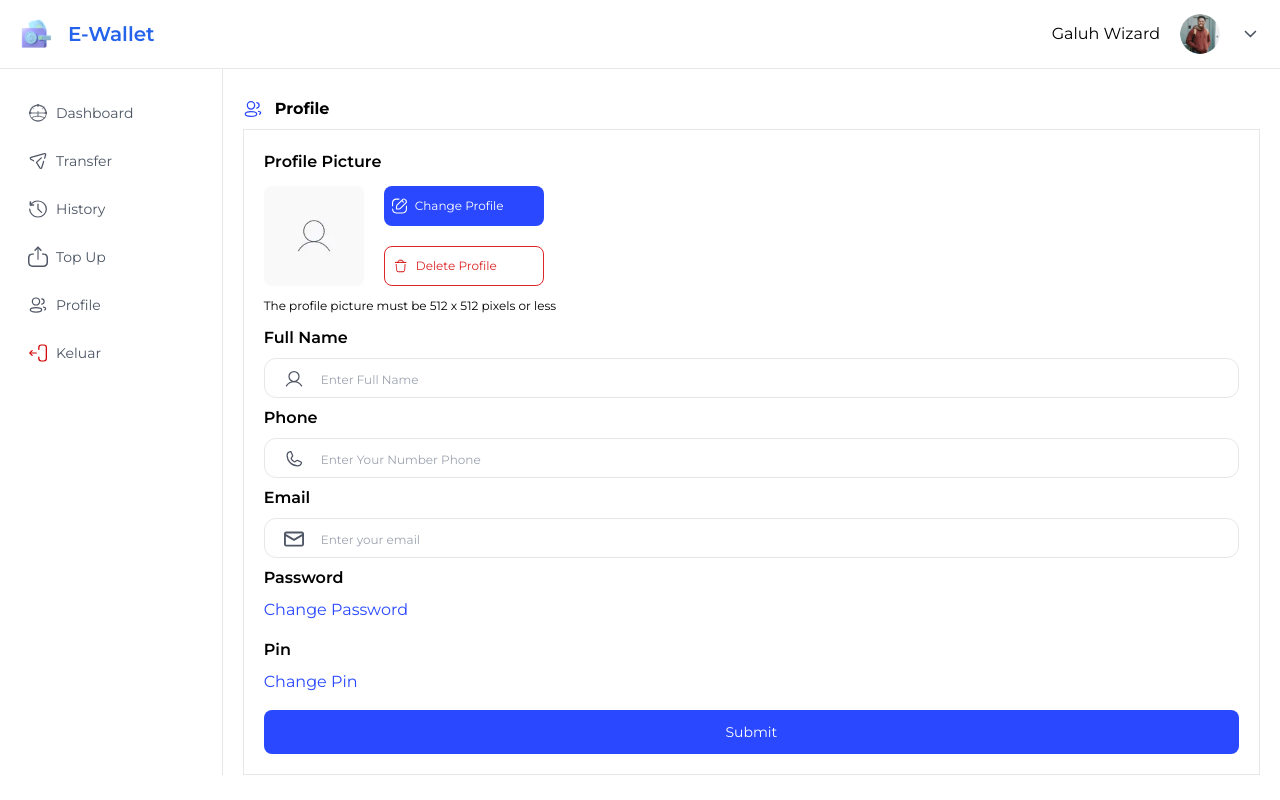
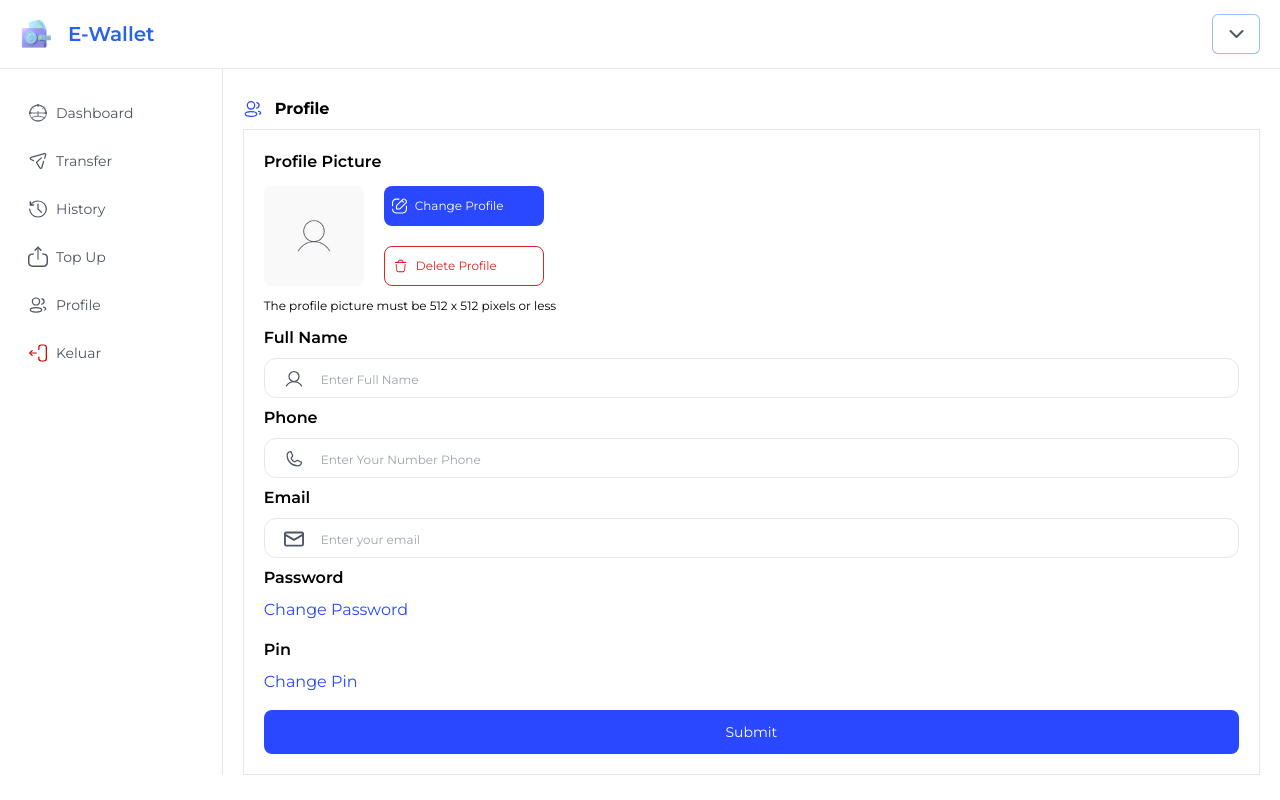
Before and after one commit to RamadanRangkuti/e-wallet_fe, a React (Vite) app: page /user in a window 1280 px wide. Built offline with nearby package versions, Linux system fonts and the light colour scheme.

Commit message:
Navbar user fixing_0.1

```diff
--- a/src/components/Navbar.tsx
+++ b/src/components/Navbar.tsx
@@ -43,20 +43,20 @@ export default function Navbar() {
           </button>
         </div>
         <div
-          className="bg-white absolute right-0 mt-2 w-full origin-top-right divide-y divide-gray-100 hidden shadow-lg ring-1 ring-black ring-opacity-5 focus:outline-none text-black"
+          className="bg-white absolute right-0 mt-2 w-56 origin-top-right divide-y divide-gray-100 hidden shadow-lg ring-1 ring-black ring-opacity-5 focus:outline-none text-black"
           role="menu"
           aria-orientation="vertical"
           aria-labelledby="menu-button1"
         >
           <div className="py-5 flex flex-col gap-2 p-4" role="none">
-            <Link to={"/login"}>
+            <Link to={"#"}>
               <button className="justify-center px-5 py-3 text-blue-500 bg-white rounded-md border border-white border-solid w-full  active:border active:border-primary active:border-solid focus:border focus:border-primary focus:border-solid">
-                Sign In
+                Log out
               </button>
             </Link>
-            <Link to={"/register"}>
+            <Link to={"#"}>
               <button className="justify-center px-5 py-3 text-blue-500 bg-white rounded-md border border-white border-solid w-full active:border active:border-primary active:border-solid focus:border focus:border-primary focus:border-solid">
-                Sign Up
+                xxxxxx
               </button>
             </Link>
           </div>
--- a/src/components/UserNavbar.tsx
+++ b/src/components/UserNavbar.tsx
@@ -1,12 +1,23 @@
 // import * as React from "react";
 import wallet from "../assets/icons/wallet.svg";
-import profile from "../assets/images/ProfileNavbar.png";
+// import profile from "../assets/images/ProfileNavbar.png";
 import dropdown from "../assets/icons/dropdown.svg";
+import Threedots from '../assets/icons/Threedots.svg'
+import { Link } from "react-router-dom";
+import { MouseEventHandler, useState } from "react";
 
 
 export default function UserNavbar() {
 
 
+  const [isDropdownOpen, setIsDropdownOpen] = useState(false);
+    const dropDown: MouseEventHandler<HTMLButtonElement> = () => {
+      const dropdownMenu = document.querySelector('.absolute[aria-labelledby="menu-button"]');
+      const dropdownMenu1 = document.querySelector('.absolute[aria-labelledby="menu-button1"]');
+      setIsDropdownOpen((prevState) => !prevState);
+      isDropdownOpen ? dropdownMenu1?.classList.remove("hidden") : dropdownMenu1?.classList.add("hidden");
+      isDropdownOpen ? dropdownMenu?.classList.remove("hidden") : dropdownMenu?.classList.add("hidden");
+    };
 
   return (
     <>
@@ -20,11 +31,39 @@ export default function UserNavbar() {
               </div>
             </div>
           </div>
-          <button className="flex gap-5 items-center">
-            <p>Galuh Wizard</p>
-            <img src={profile} width="40" className="rounded-full" />
-            <img width="20" src={dropdown} />
+          <div className="">
+        <div>
+          <button
+            onClick={dropDown}
+            type="button"
+            className="dropdown-menu  inline-flex w-full justify-center gap-x-1.5 rounded-md px-3 py-2 text-sm font-semibold text-gray-900 shadow-sm ring-1 ring-inset "
+            id="menu-button"
+            aria-expanded="true"
+            aria-haspopup="true"
+          >
+            <img src={dropdown} alt="" />
           </button>
+        </div>
+        <div
+          className="bg-white absolute right-0 mt-2 w-56 origin-top-right divide-y divide-gray-100 hidden shadow-lg ring-1 ring-black ring-opacity-5 focus:outline-none text-black"
+          role="menu"
+          aria-orientation="vertical"
+          aria-labelledby="menu-button1"
+        >
+          <div className="py-5 flex flex-col gap-2 p-4" role="none">
+            <Link to={"#"}>
+              <button className="justify-center px-5 py-3 text-blue-500 bg-white rounded-md border border-white border-solid w-full active:border active:border-primary active:border-solid focus:border focus:border-primary focus:border-solid">
+                Log out
+              </button>
+            </Link>
+            <Link to={"#"}>
+              <button className="justify-center px-5 py-3 text-blue-500 bg-white rounded-md border border-white border-solid w-full active:border active:border-primary active:border-solid focus:border focus:border-primary focus:border-solid">
+                xxxxxx
+              </button>
+            </Link>
+          </div>
+        </div>
+      </div>
         </nav>
       </header>
     </>
```
